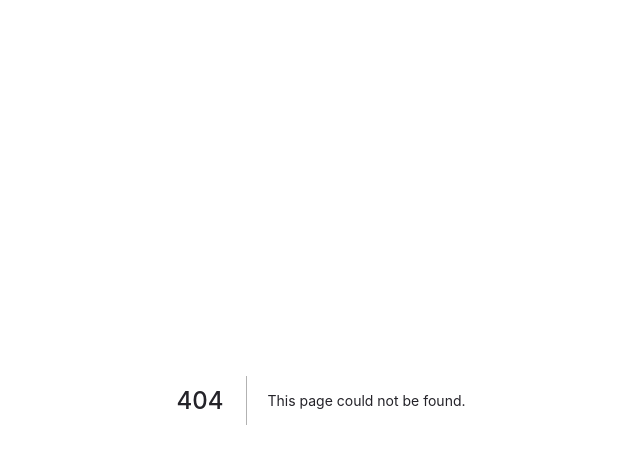
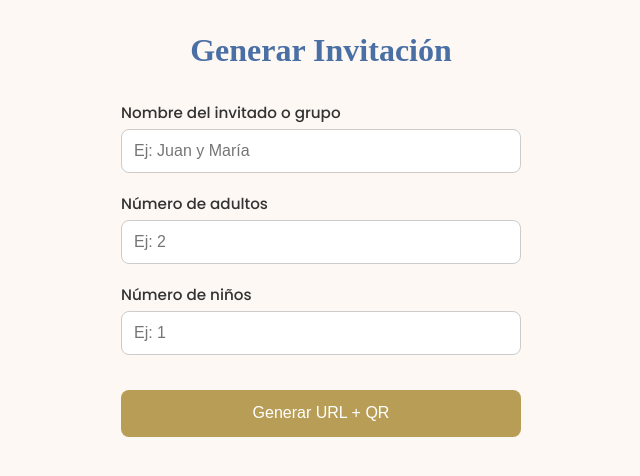
Before and after one commit to Jhonsebastianas/portafolio, a Next.js app: page /wedding/generate-invitation in a window 1280 px wide. Before the commit this address had no page. Shown: the top 476 px of the page, without its empty margins (319-959 px from the left). Built offline with nearby package versions, Linux system fonts and the light colour scheme.

Commit message:
fix crhome and generate invitations

```diff
--- /dev/null
+++ b/src/modules/wedding/views/generate-invitation/GenerateInvitation.js
@@ -0,0 +1,189 @@
+"use client";
+
+import { useState, useRef } from "react";
+import { toPng } from "html-to-image";
+import QRCode from "react-qr-code";
+import styled from "styled-components";
+
+const Container = styled.div`
+  min-height: 100vh;
+  padding: 2rem 1rem;
+  display: flex;
+  flex-direction: column;
+  align-items: center;
+  background: #fdf8f3;
+
+  h1 {
+    font-family: "Playfair Display", serif;
+    font-size: 2rem;
+    margin-bottom: 2rem;
+    color: #4a6fa5;
+    text-align: center;
+  }
+
+  form {
+    display: flex;
+    flex-direction: column;
+    gap: 1.2rem;
+    width: 100%;
+    max-width: 400px;
+
+    label {
+      display: flex;
+      flex-direction: column;
+      font-size: 0.95rem;
+      font-weight: 500;
+      color: #333;
+
+      input {
+        margin-top: 0.3rem;
+        padding: 0.75rem;
+        border-radius: 8px;
+        border: 1px solid #ccc;
+        font-size: 1rem;
+        background: white;
+        color: #333;
+      }
+    }
+
+    button {
+      padding: 0.9rem;
+      border-radius: 8px;
+      background-color: #b89d57;
+      color: white;
+      font-size: 1rem;
+      border: none;
+      cursor: pointer;
+      margin-top: 1rem;
+
+      &:hover {
+        background-color: #a0824c;
+      }
+    }
+  }
+
+  .result {
+    margin-top: 2rem;
+    text-align: center;
+
+    p {
+      margin-bottom: 0.5rem;
+    }
+
+    a {
+      color: #4a6fa5;
+      text-decoration: underline;
+      word-break: break-word;
+      font-size: 0.95rem;
+    }
+
+    canvas {
+      margin-top: 1rem;
+    }
+  }
+`;
+
+export default function GenerateInvitation() {
+  const [nombre, setNombre] = useState("");
+  const [adults, setAdults] = useState("");
+  const [children, setChildren] = useState("");
+  const [url, setUrl] = useState("");
+
+  const qrRef = useRef(null);
+
+  const downloadQRCode = () => {
+    if (qrRef.current === null) return;
+
+    toPng(qrRef.current)
+      .then((dataUrl) => {
+        const link = document.createElement("a");
+        link.download = "invitacion-qr.png";
+        link.href = dataUrl;
+        link.click();
+      })
+      .catch((err) => {
+        console.error("Error al generar la imagen del QR", err);
+      });
+  };
+
+  const handleGenerate = (e) => {
+    e.preventDefault();
+
+    const baseUrl = typeof window !== "undefined" ? window.location.origin : "";
+    const fullUrl = `${baseUrl}/wedding/invitation?name=${encodeURIComponent(
+      nombre
+    )}&adults=${adults}&children=${children}`;
+    setUrl(fullUrl);
+  };
+
+  return (
+    <Container>
+      <h1>Generar Invitación</h1>
+      <form onSubmit={handleGenerate}>
+        <label>
+          Nombre del invitado o grupo
+          <input
+            type="text"
+            placeholder="Ej: Juan y María"
+            value={nombre}
+            onChange={(e) => setNombre(e.target.value)}
+            required
+          />
+        </label>
+
+        <label>
+          Número de adultos
+          <input
+            type="number"
+            placeholder="Ej: 2"
+            inputMode="numeric"
+            pattern="[0-9]*"
+            value={adults}
+            onChange={(e) => setAdults(e.target.value.replace(/\D/, ""))}
+            required
+          />
+        </label>
+
+        <label>
+          Número de niños
+          <input
+            type="number"
+            placeholder="Ej: 1"
+            inputMode="numeric"
+            pattern="[0-9]*"
+            value={children}
+            onChange={(e) => setChildren(e.target.value.replace(/\D/, ""))}
+            required
+          />
+        </label>
+
+        <button type="submit">Generar URL + QR</button>
+      </form>
+
+      {url && (
+        <div className="result">
+          <p>Comparte esta URL con el invitado:</p>
+          <a href={url} target="_blank" rel="noopener noreferrer">
+            {url}
+          </a>
+          <div style={{ textAlign: "center", marginTop: "2rem" }}>
+            <div
+              ref={qrRef}
+              style={{
+                background: "white",
+                padding: "1rem",
+                display: "inline-block",
+              }}
+            >
+              <QRCode value={url} size={200} />
+            </div>
+            <br />
+            <button onClick={downloadQRCode} style={{ marginTop: "1rem" }}>
+              Descargar QR
+            </button>
+          </div>
+        </div>
+      )}
+    </Container>
+  );
+}
--- /dev/null
+++ b/src/modules/wedding/views/sections/invitation-card.js
@@ -0,0 +1,178 @@
+"use client";
+
+import { useEffect, useLayoutEffect, useRef, useState } from "react";
+import { useRouter } from "next/router";
+import { gsap } from "gsap";
+import { ScrollTrigger } from "gsap/ScrollTrigger";
+import styled from "styled-components";
+
+gsap.registerPlugin(ScrollTrigger);
+
+const InvitationCardWrapper = styled.section`
+  display: flex;
+  align-items: center;
+  justify-content: center;
+  background-size: cover;
+  background-position: center;
+
+  .card {
+    background: rgba(255, 255, 255, 0.9);
+    padding: 3rem 2rem;
+    border-radius: 20px;
+    box-shadow: 0 10px 30px rgba(0, 0, 0, 0.1);
+    max-width: 500px;
+    text-align: center;
+    opacity: 0;
+    transform: translateY(100px);
+    z-index: 2;
+    font-family: 'Playfair Display', serif;
+  }
+
+  .intro {
+    font-size: 1rem;
+    color: #444;
+    margin-bottom: 1rem;
+  }
+
+  .our-wedding {
+    font-family: 'Great Vibes', cursive;
+    font-size: 1.8rem;
+    color: #b89d57;
+    margin-bottom: 0.5rem;
+  }
+
+  .names {
+    font-family: 'Great Vibes', cursive;
+    font-size: 2.5rem;
+    color: #4a6fa5;
+    margin-bottom: 1rem;
+  }
+
+  .note {
+    font-size: 1rem;
+    color: #444;
+    margin-bottom: 2rem;
+  }
+
+  .date-time {
+    display: flex;
+    justify-content: center;
+    align-items: center;
+    gap: 1rem;
+    border-top: 1px solid #ddd;
+    border-bottom: 1px solid #ddd;
+    padding: 1rem 0;
+    margin-bottom: 2rem;
+
+    .block {
+      font-size: 0.9rem;
+      color: #555;
+
+      .label {
+        font-weight: bold;
+        font-size: 0.9rem;
+        color: #4a6fa5;
+      }
+
+      .value {
+        font-size: 2rem;
+        color: #1f2e4d;
+      }
+
+      .sub {
+        font-size: 0.7rem;
+        color: #999;
+      }
+    }
+  }
+
+  .address {
+    font-size: 1rem;
+    margin-bottom: 1rem;
+    color: #b89d57;
+  }
+
+  .confirm {
+    font-size: 0.9rem;
+    margin-bottom: 1rem;
+    color: #b89d57;
+  }
+
+  .footer {
+    font-family: 'Great Vibes', cursive;
+    font-size: 1.6rem;
+    color: #b89d57;
+  }
+`;
+
+export default function InvitationCard() {
+  const router = useRouter();
+  const searchParams = router.query;
+  const cardRef = useRef();
+  const [name, setName] = useState("");
+  const [adults, setAdults] = useState("");
+
+  useEffect(() => {
+    const nameParam = searchParams.name || "invitado especial";
+    const adultsParam = searchParams.adults;
+    setName(nameParam);
+    setAdults(adultsParam);
+  }, [searchParams]);
+
+  useEffect(() => {
+    const ctx = gsap.context(() => {
+      gsap.to(cardRef.current, {
+        scrollTrigger: {
+          trigger: cardRef.current,
+          start: "top 80%",
+          toggleActions: "play none none none",
+        },
+        opacity: 1,
+        y: 0,
+        duration: 1,
+        ease: "power3.out",
+      });
+    });
+
+    return () => ctx.revert();
+  }, []);
+
+  return (
+    <InvitationCardWrapper>
+      <div className="card" ref={cardRef}>
+        <div className="intro">
+          Tenemos el gusto de invitarte en este día tan importante de nuestras vidas
+        </div>
+        <div className="our-wedding">Nuestra Boda</div>
+        <div className="names">Natalia y Sebastián</div>
+        <div className="note">
+          Este día muy especial estaremos junto a nuestros seres queridos, por eso tenemos el gusto de invitarte.
+          <br />
+          <br />
+          <div className="footer">
+            {name && name || "invitado especial"}
+          </div>
+          <br />
+          {adults && `invitados: ${adults}` || ""}
+        </div>
+
+        <div className="date-time">
+          <div className="block">
+            <div className="label">SÁBADO</div>
+          </div>
+          <div className="block">
+            <div className="value">28</div>
+            <div className="sub">JUNIO</div>
+          </div>
+          <div className="block">
+            <div className="label">3:00 PM</div>
+          </div>
+        </div>
+
+        <div className="address">Parroquia María Madre de Dios, Rionegro</div>
+        <div className="confirm">Confirmar asistencia al: (304) 658-8830</div>
+        <div className="footer">¡Te esperamos!</div>
+      </div>
+    </InvitationCardWrapper>
+  );
+}
--- a/src/modules/wedding/views/wedding-invite.js
+++ b/src/modules/wedding/views/wedding-invite.js
@@ -1,17 +1,30 @@
 import React, { useEffect, useRef, useState } from "react";
 import styled, { createGlobalStyle } from "styled-components";
 import "lenis/dist/lenis.css";
+import InvitationCard from "./sections/invitation-card";
 
 const GlobalStyle = createGlobalStyle`
-  @import url('https://fonts.googleapis.com/css2?family=Great+Vibes&display=swap');
+  @import url('https://fonts.googleapis.com/css2?family=Great+Vibes&family=Playfair+Display&display=swap');
+
+  html, body {
+    margin: 0;
+    padding: 0;
+    scroll-behavior: auto; /* evitar conflicto con Lenis */
+    height: 100%;
+    width: 100%;
+    overflow-x: hidden;
+    font-smooth: always;
+    -webkit-font-smoothing: antialiased;
+  }
+
+  *, *::before, *::after {
+    box-sizing: border-box;
+  }
 
   body {
-    margin: 0;
-    padding: 0;
     font-family: 'Playfair Display', serif;
     background-color: #fef6f9;
     color: #fff;
-    overflow-x: hidden;
   }
 
   .cursive {
@@ -276,7 +289,6 @@ const FancyCountdown = styled.div`
       font-size: 0.7rem;
     }
   }
-
 `;
 
 const Gallery = styled.div`
@@ -326,7 +338,11 @@ const WeddingInvite = () => {
       gsap.registerPlugin(ScrollTrigger);
 
       // Inicializar Lenis
-      const lenis = new Lenis();
+      const lenis = new Lenis({
+        smooth: true,
+        lerp: 0.08,
+        smoothTouch: false,
+      });
       const raf = (time) => {
         lenis.raf(time);
         requestAnimationFrame(raf);
@@ -427,6 +443,10 @@ const WeddingInvite = () => {
             alt="Pareja"
           />
         </Hero>
+        <Section>
+          <h2 className="animate">Nuestro invitado especial 💍</h2>
+          <InvitationCard />
+        </Section>
 
         <Section alt>
           <h2 className="animate">Nuestra Historia de Amor 💖</h2>
--- /dev/null
+++ b/src/pages/wedding/generate-invitation.js
@@ -0,0 +1,10 @@
+import GenerateInvitation from "@modules/wedding/views/generate-invitation/GenerateInvitation";
+
+
+const GenerateInvitationPage = () => {
+    return (
+        <GenerateInvitation />
+    )
+}
+
+export default GenerateInvitationPage;
```
